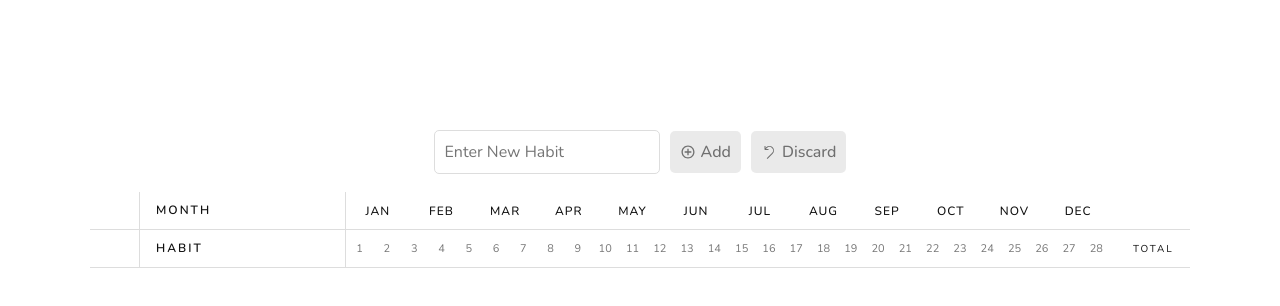
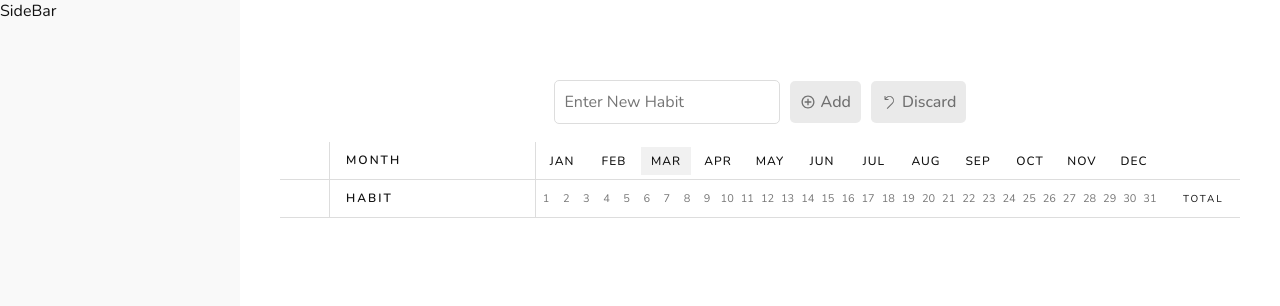
Before and after one commit to nsaini-05/habit-tracker, a React (Vite) app: page / in a window 1280 px wide. Shown: the top 306 px of the page. Built offline with nearby package versions, Linux system fonts and the light colour scheme.

Commit message:
Months Introduced in Header

```diff
--- a/src/App.jsx
+++ b/src/App.jsx
@@ -7,8 +7,10 @@ function App() {
   return (
     <Provider store={store}>
       <div className="centered-container">
-        <InputForm />
-        <div>
+        <div className="sidebar">SideBar</div>
+        <div class="main-habits-container">
+          <InputForm />
+
           <Header />
           <Habits />
         </div>
--- a/src/components/HabitRow/HabitRow.jsx
+++ b/src/components/HabitRow/HabitRow.jsx
@@ -7,10 +7,10 @@ import {
   setRecordToEdit,
   updateHabit,
 } from "../../features/Habits/HabitsSlice";
+import { useSelector } from "react-redux";
 function HabitRow({ habitData }) {
   const dispatch = useDispatch();
-  const datesArray = Array.from({ length: 31 }, (_, i) => i + 1);
-
+  const { datesArray } = useSelector((store) => store.displayControls);
   const toggleHabitStatus = (dateToUpdate) => {
     if (habitData.dates.includes(dateToUpdate)) {
       dispatch(
@@ -54,7 +54,10 @@ function HabitRow({ habitData }) {
         </button>
       </div>
       <div className={`title`}>{habitData.name} </div>
-      <div className="datesContainer">
+      <div
+        className="datesContainer"
+        style={{ gridTemplateColumns: `repeat(${datesArray.length}, 1fr)` }}
+      >
         {datesArray.map((date) => (
           <div
             type="checkbox"
--- a/src/components/Header/Header.jsx
+++ b/src/components/Header/Header.jsx
@@ -1,45 +1,27 @@
 // eslint-disable-next-line no-unused-vars
 import styles from "./Header.module.css";
-import { useCallback } from "react";
+import { useSelector } from "react-redux";
+import { useDispatch } from "react-redux";
+import { changeMonth } from "../../features/ui/DisplaySlice";
 function Header() {
-  const getMonthsArray = useCallback(() => {
-    const year = new Date().getFullYear();
-    const isLeapYear = (year) =>
-      (year % 4 === 0 && year % 100 !== 0) || year % 400 === 0;
-
-    const months = [
-      { monthName: "Jan", numberOfDays: 31 },
-      { monthName: "Feb", numberOfDays: isLeapYear(year) ? 29 : 28 },
-      { monthName: "Mar", numberOfDays: 31 },
-      { monthName: "Apr", numberOfDays: 30 },
-      { monthName: "May", numberOfDays: 31 },
-      { monthName: "Jun", numberOfDays: 30 },
-      { monthName: "Jul", numberOfDays: 31 },
-      { monthName: "Aug", numberOfDays: 31 },
-      { monthName: "Sep", numberOfDays: 30 },
-      { monthName: "Oct", numberOfDays: 31 },
-      { monthName: "Nov", numberOfDays: 30 },
-      { monthName: "Dec", numberOfDays: 31 },
-    ];
-
-    return months;
-  }, []);
-
-  const months = getMonthsArray();
-  const selectedMonth = months[1];
-  const datesArray = Array.from(
-    { length: selectedMonth.numberOfDays },
-    (_, i) => i + 1
+  const { allMonths, datesArray, selectedMonth } = useSelector(
+    (store) => store.displayControls
   );
-
+  const dispatch = useDispatch();
   return (
     <div>
       <div className="row">
         <div className="actions"></div>
         <div className="title">Month</div>
         <div className="monthsContainer">
-          {months.map((month) => (
-            <div key={month} className="monthsTitle">
+          {allMonths.map((month, index) => (
+            <div
+              className={`monthsTitle ${
+                selectedMonth === index ? styles.activeMonth : ""
+              }`}
+              key={month.monthName}
+              onClick={() => dispatch(changeMonth(index))}
+            >
               {month.monthName}
             </div>
           ))}
--- a/src/components/Header/Header.module.css
+++ b/src/components/Header/Header.module.css
@@ -62,4 +62,9 @@
   text-transform: uppercase;
   font-weight: 500;
   letter-spacing: 1px;
+  padding: 0.6rem 1rem;
 }
+
+.activeMonth {
+  background: var(--button-background);
+}
--- /dev/null
+++ b/src/features/ui/DisplaySlice.js
@@ -0,0 +1,58 @@
+import { createSlice } from "@reduxjs/toolkit";
+
+const getMonthsArray = () => {
+  const year = new Date().getFullYear();
+  const isLeapYear = (year) =>
+    (year % 4 === 0 && year % 100 !== 0) || year % 400 === 0;
+
+  const months = [
+    { monthName: "Jan", numberOfDays: 31 },
+    { monthName: "Feb", numberOfDays: isLeapYear(year) ? 29 : 28 },
+    { monthName: "Mar", numberOfDays: 31 },
+    { monthName: "Apr", numberOfDays: 30 },
+    { monthName: "May", numberOfDays: 31 },
+    { monthName: "Jun", numberOfDays: 30 },
+    { monthName: "Jul", numberOfDays: 31 },
+    { monthName: "Aug", numberOfDays: 31 },
+    { monthName: "Sep", numberOfDays: 30 },
+    { monthName: "Oct", numberOfDays: 31 },
+    { monthName: "Nov", numberOfDays: 30 },
+    { monthName: "Dec", numberOfDays: 31 },
+  ];
+
+  return months;
+};
+
+const months = getMonthsArray();
+const date = new Date();
+const selectedMonth = date.getMonth();
+
+const datesArray = Array.from(
+  { length: months[selectedMonth].numberOfDays },
+  (_, i) => i + 1
+);
+
+export const initialState = {
+  allMonths: months,
+  selectedMonth: selectedMonth,
+  datesArray: datesArray,
+};
+
+export const DisplaySlice = createSlice({
+  name: "ui",
+  initialState,
+  reducers: {
+    changeMonth: (state, action) => {
+      console.log(action.payload);
+      state.selectedMonth = action.payload;
+      state.datesArray = Array.from(
+        { length: state.allMonths[action.payload].numberOfDays },
+        (_, i) => i + 1
+      );
+    },
+  },
+});
+
+export default DisplaySlice.reducer;
+
+export const { changeMonth } = DisplaySlice.actions;
--- a/src/features/ui/UISlice.js
+++ /dev/null
@@ -1,3 +0,0 @@
-import { createSlice } from "@reduxjs/toolkit";
-
-export const initialState = {};
--- a/src/index.css
+++ b/src/index.css
@@ -23,11 +23,20 @@ body {
 }
 
 .centered-container {
-  max-width: 110rem;
-  margin: 13rem auto;
-  text-align: center;
+  display: flex;
+  height: 100vh;
+}
+.sidebar {
+  background-color: #f9f9f9;
+  width: 30rem;
 }
 
+.main-habits-container {
+  /* max-width: 120rem; */
+  /* padding: 8rem 4rem; */
+  width: 100%;
+  padding: 8rem 4rem;
+}
 .bordered-container {
   border-top: 1px solid var(--light-grey);
 }
@@ -67,6 +76,7 @@ body {
   align-items: center;
   justify-items: center;
   grid-template-columns: repeat(31, 1fr);
+  transition: all 0.5s ease-in-out;
 }
 
 .box {
@@ -120,3 +130,12 @@ body {
   cursor: not-allowed;
   opacity: 0.6;
 }
+
+.monthsTitle:hover {
+  cursor: pointer;
+  background-color: var(--background-grey);
+}
+
+.datesContainer {
+  transition: all 1s ease-in;
+}
--- a/src/store.js
+++ b/src/store.js
@@ -1,9 +1,10 @@
 import { configureStore } from "@reduxjs/toolkit";
 import habitsReducer from "./features/Habits/HabitsSlice";
-
+import displayReducer from "./features/ui/DisplaySlice";
 const store = configureStore({
   reducer: {
     habits: habitsReducer,
+    displayControls: displayReducer,
   },
 });
 
```
